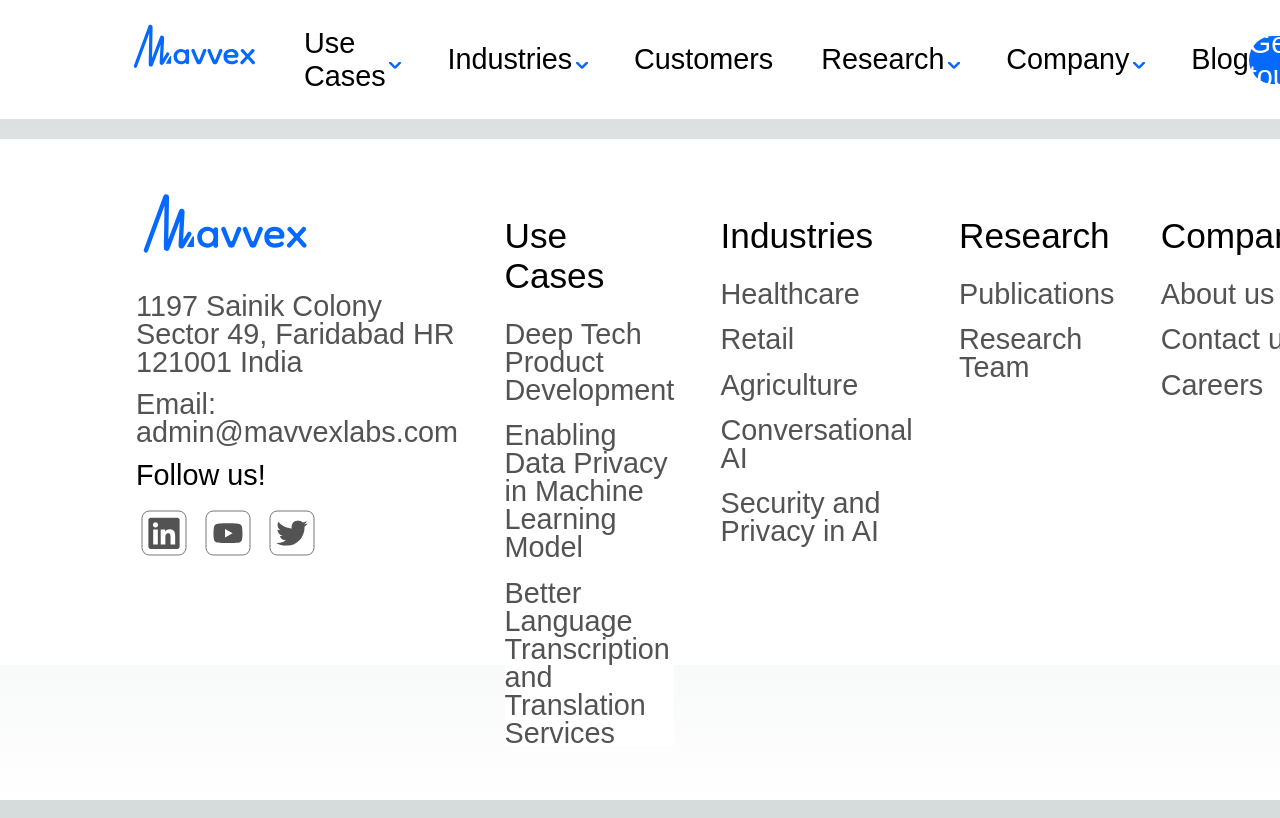
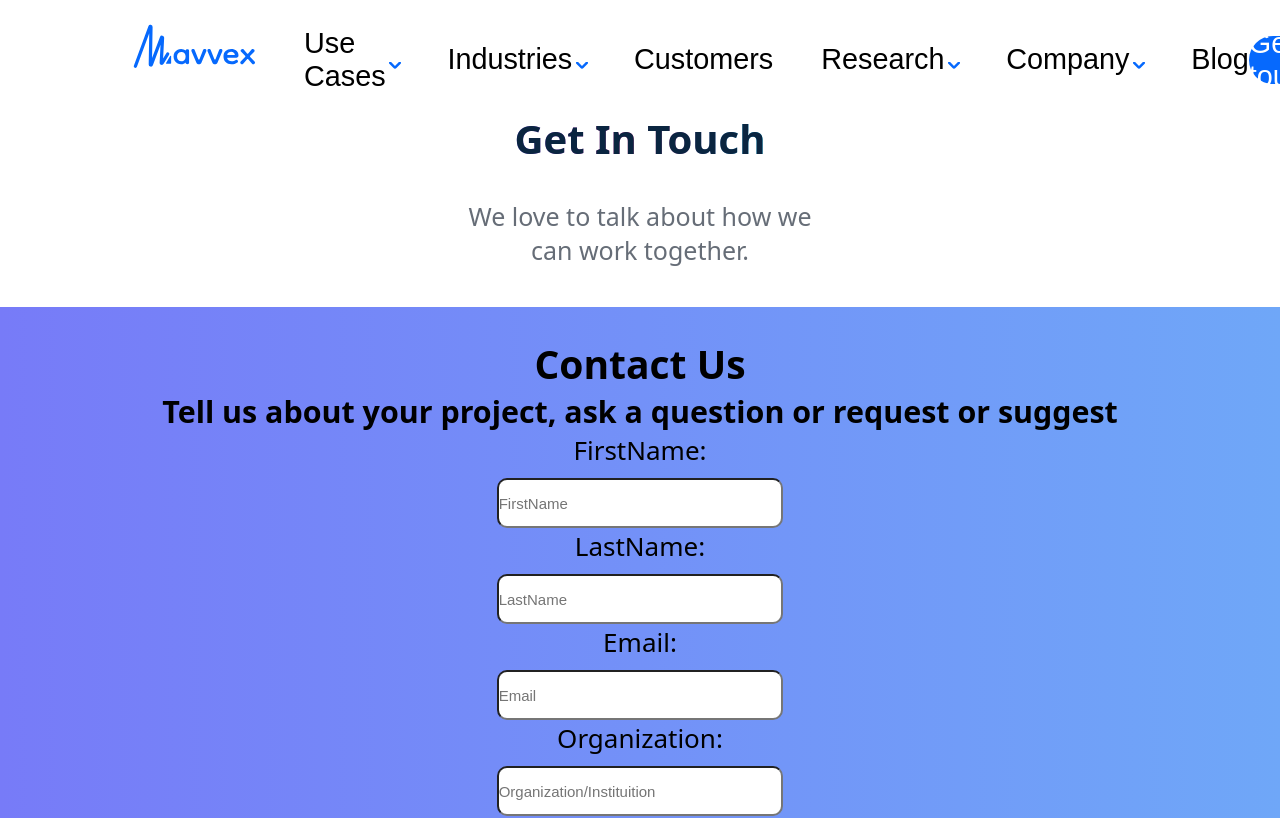
Before and after one commit to Harsh3305/Mavvex, a Next.js app: page /company/ContactUs in a window 1280 px wide. Shown: the top 818 px of the page. Built offline with nearby package versions, Linux system fonts and the light colour scheme; a web font is replaced by a local one.

Commit message:
contact us page complete

```diff
--- a/src/pages/company/ContactUs.js
+++ b/src/pages/company/ContactUs.js
@@ -1,3 +1,14 @@
-export default function Comp() {
+import Abouttitle from "@/components/Abouttitle"
+import Aboutbody from "@/components/Aboutbody"
+
+export default function ContactUs() {
+
+    return (<div>
+    <Abouttitle></Abouttitle>
+    <Aboutbody></Aboutbody>
+
+
+</div>
+    )
 
 }
```
